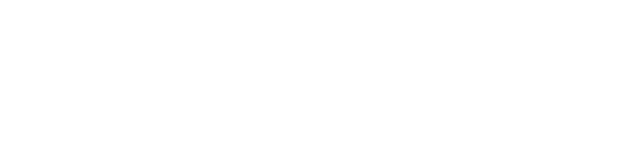
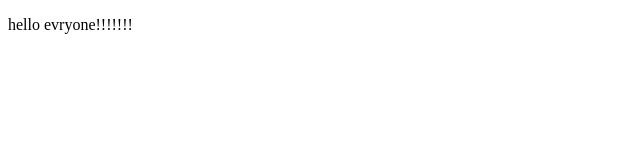
Before and after one commit to sari225/push-pull, a plain HTML site: page index.html in a window 1280 px wide. Shown: the whole page, without its empty margins (0-640 px from the left). Drawn offline with Linux system fonts and the light colour scheme.

Commit message:
add p tag

```diff
--- a/index.html
+++ b/index.html
@@ -8,7 +8,9 @@
 </head>
 <body>
     <div class="container">
-
+        <p>
+            hello evryone!!!!!!!
+        </p>
     </div>
 </body>
 </html>
```
